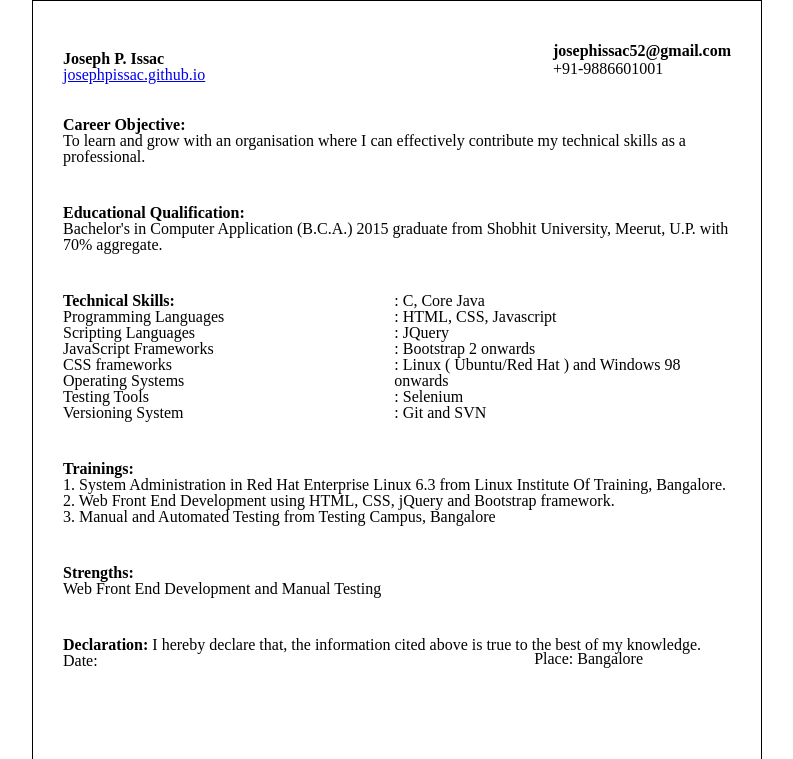
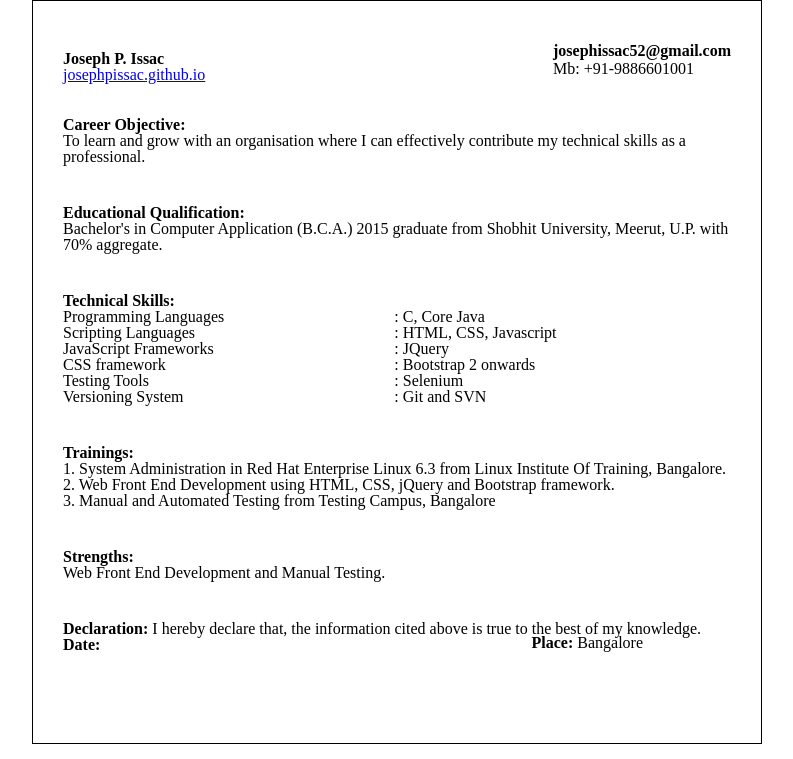
Before and after one commit to josephpissac/github.io, a plain HTML site: page index.html in a window 1280 px wide. Shown: the top 759 px of the page, without its empty margins (243-1036 px from the left). Drawn offline with Linux system fonts and the light colour scheme.

Commit message:
Done correction

```diff
--- a/index.html
+++ b/index.html
@@ -15,7 +15,7 @@
 
             <div class="name">
                 <h3>josephissac52@gmail.com</h3>
-                <p>+91-9886601001</p>
+                <p>Mb: +91-9886601001</p>
             </div>
         </header>
 
@@ -34,23 +34,21 @@
 
         <section class="skill sect">
             <div>
-                <h3> Technical Skills:</h3>
+                <h3>Technical Skills:</h3>
                 <p> Programming Languages</p>
                 <p> Scripting Languages</p>
                 <p> JavaScript Frameworks</p>
-                <p> CSS frameworks</p>
-                <p> Operating Systems</p>
-                <p> Testing Tools</p
-                <p> Versioning System
+                <p> CSS framework</p>
+                <p> Testing Tools</p>
+                <p> Versioning System </p>
             </div>
             <div class="type">
                 <p>: C, Core Java
                 <p>: HTML, CSS, Javascript </p>
                 <p>: JQuery </p>
-                <p>: Bootstrap 2 onwards
-                <p>: Linux ( Ubuntu/Red Hat ) and  Windows 98 onwards</p>
+                <p>: Bootstrap 2 onwards </p>
                 <p>: Selenium </p>
-                <p>: Git and SVN
+                <p>: Git and SVN </p>
             </div>
         </section>
 
@@ -63,16 +61,16 @@
 
         <section class="strength sect">
            <h3> Strengths:</h3>
-           <p> Web Front End Development and Manual Testing </p>
+           <p> Web Front End Development and Manual Testing. </p>
         </section>
         <section class="Declaration sect">
             <b>Declaration:</b>  I hereby declare that, the information cited above is true to the best of my knowledge.
-
+			<br/>
             <div class="date">
-                Date:
+                <b> Date: </b>
             </div>
             <div class="place">
-                Place: Bangalore
+              	<b> Place:</b> Bangalore
             </div>
         </section>
 
```
